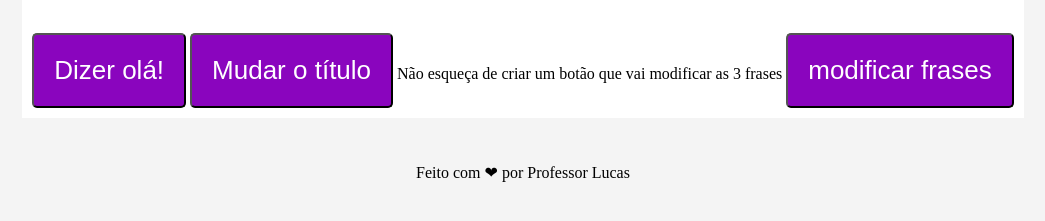
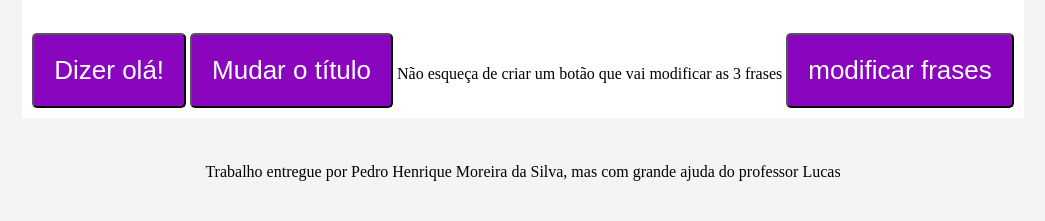
Before and after one commit to PedroMoreira25/TRABALHO-PRATICO-JS-DOM-HTML, a plain HTML site: page index.html in a window 1280 px wide. Shown: the part 499-720 px from the top of the page, without its empty margins (117-1162 px from the left). Drawn offline with Linux system fonts and the light colour scheme.

Commit message:
Add files via upload

```diff
--- a/index.html
+++ b/index.html
@@ -3,7 +3,7 @@
   <head>
     <meta charset="UTF-8" />
     <meta name="viewport" content="width=device-width, initial-scale=1.0" />
-    <title>Manipulando a DOM</title>
+    <title>Pedro Henrique Moreira da Silva</title>
     <link rel="stylesheet" href="style.css" />
   </head>
   <body>
@@ -34,6 +34,6 @@
     </div>
 
     <script src="script.js"></script>
-    <footer>Feito com &#10084 por Professor Lucas</footer>
+    <footer>Trabalho entregue por Pedro Henrique Moreira da Silva, mas com grande ajuda do professor Lucas</footer>
   </body>
 </html>
```
